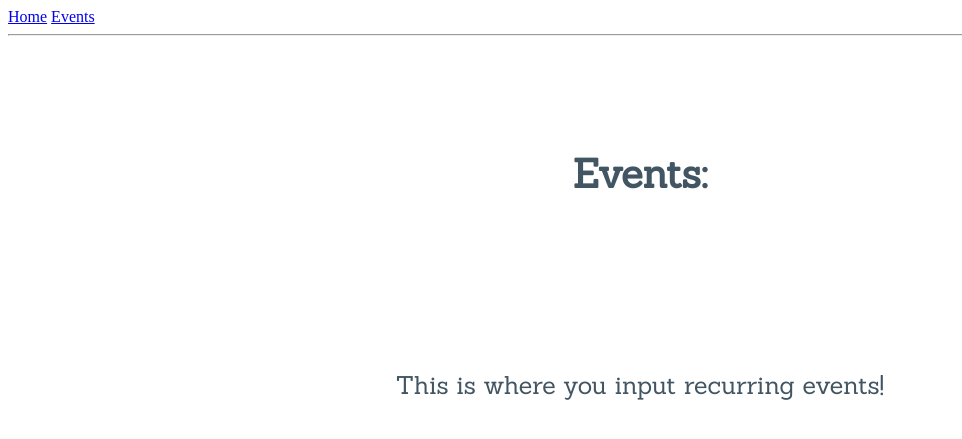
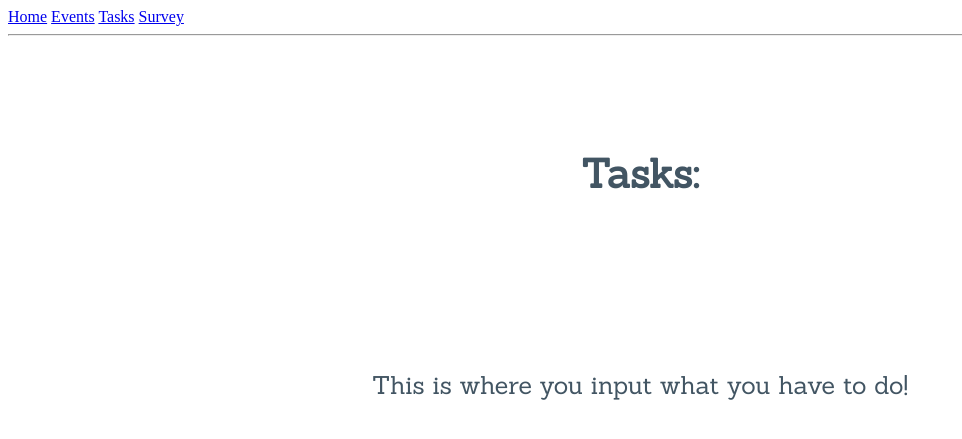
Before and after one commit to naviatolin/Autem, a Python web app: template app/templates/task.html in a window 1280 px wide. Shown: the top 439 px of the page, without its empty margins (0-962 px from the left). Run offline with Jinja, Linux system fonts and the light colour scheme; the template is opened without the code that fills it, so the values that code supplies are empty.

Commit message:
All pages created

```diff
--- a/app/templates/base.html
+++ b/app/templates/base.html
@@ -10,6 +10,8 @@
         <div>
             <a href="{{ url_for('index') }}">Home</a>
             <a href="{{ url_for('event') }}">Events</a>
+            <a href="{{ url_for('task') }}">Tasks</a>
+            <a href="{{ url_for('survey') }}">Survey</a>
         </div>
         <hr>
         {% with messages = get_flashed_messages() %}
--- a/app/templates/Untitled-1.html
+++ b/app/templates/survey.html
@@ -31,8 +31,8 @@ p {
 </head>
 <body>
 
-<h1>Tasks:</h1>
-<p>This is where you input what you have to do!</p>
+<h1>Survey:</h1>
+<p>At some point, this will have a form</p>
 
 </body>
 </html>
--- a/app/templates/task.html
+++ b/app/templates/task.html
@@ -31,8 +31,8 @@ p {
 </head>
 <body>
 
-<h1>Events:</h1>
-<p>This is where you input recurring events!</p>
+<h1>Tasks:</h1>
+<p>This is where you input what you have to do!</p>
 
 </body>
 </html>
```
Also changed, not shown: app/routes.py (+8 -0 lines).
